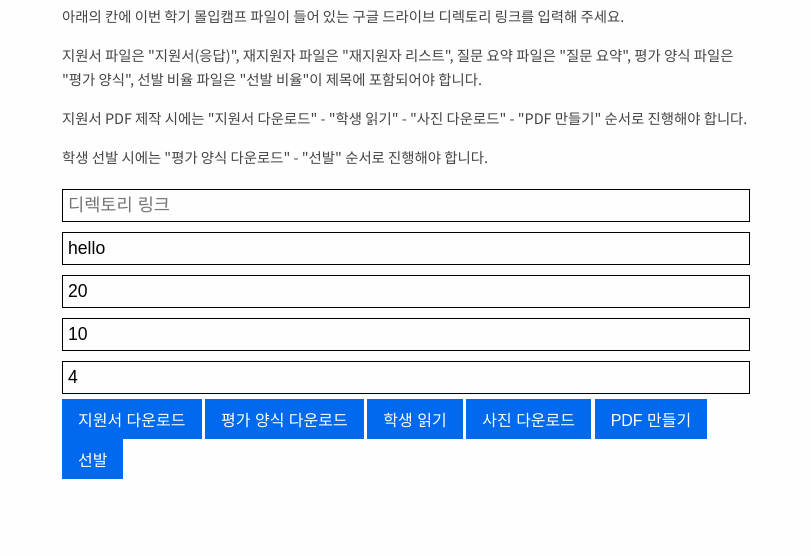
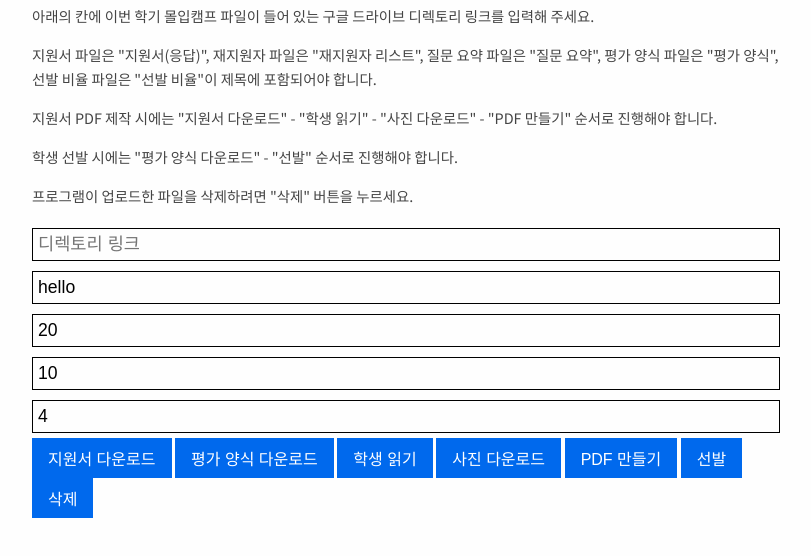
Before and after one commit to kaist-plrg/cs496_converter, a plain HTML site: page index.html in a window 1280 px wide. Shown: the part 88-644 px from the top of the page, without its empty margins (234-1045 px from the left). Drawn offline with nearby package versions, Linux system fonts and the light colour scheme.

Commit message:
bin, delete

```diff
--- a/index.html
+++ b/index.html
@@ -15,7 +15,7 @@ color: #444;
 line-height: 1.7;
 padding: 1em;
 margin: auto;
-max-width: 720px;
+max-width: 780px;
 background: #fefefe;
 font-family: 'Noto Sans KR', 'Helvetica', 'Roboto', sans-serif;
 }
@@ -124,6 +124,7 @@ tr:nth-child(even) {
     <p>지원서 PDF 제작 시에는 "지원서 다운로드" - "학생 읽기"
     - "사진 다운로드" - "PDF 만들기" 순서로 진행해야 합니다.</p>
     <p>학생 선발 시에는 "평가 양식 다운로드" - "선발" 순서로 진행해야 합니다.</p>
+    <p>프로그램이 업로드한 파일을 삭제하려면 "삭제" 버튼을 누르세요.</p>
     <input id="input_id" type="url" placeholder="디렉토리 링크"></input>
     <input id="input_seed" type="text" value="hello" placeholder="시드"></input>
     <input id="input_size" type="number" value="20" placeholder="분반 인원"></input>
@@ -135,5 +136,6 @@ tr:nth-child(even) {
     <button onclick="get('photos')">사진 다운로드</button>
     <button onclick="get('tex')">PDF 만들기</button>
     <button onclick="pick()">선발</button>
+    <button onclick="get('delete')">삭제</button>
   </body>
 </html>
```
Also changed, not shown: 5 other files.
